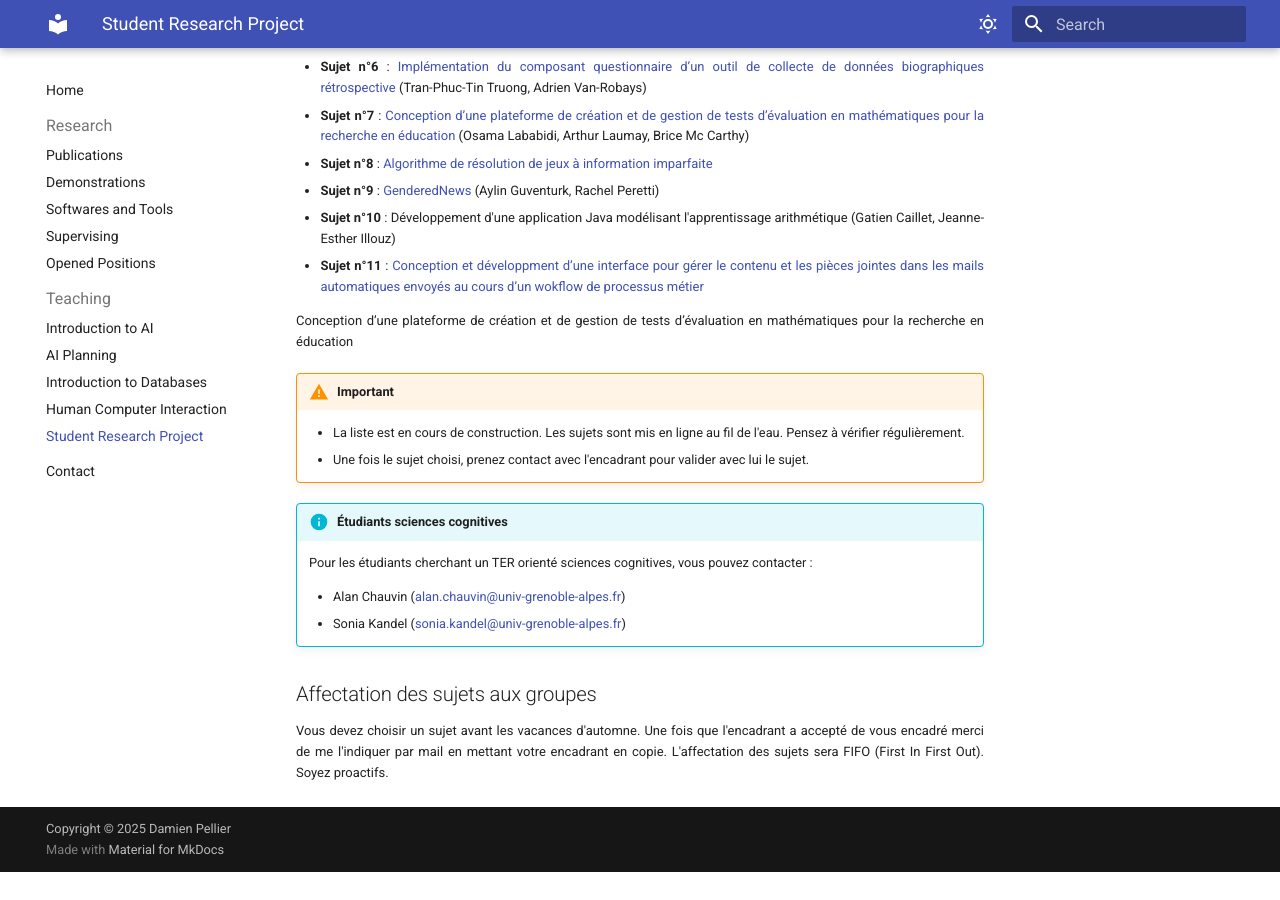
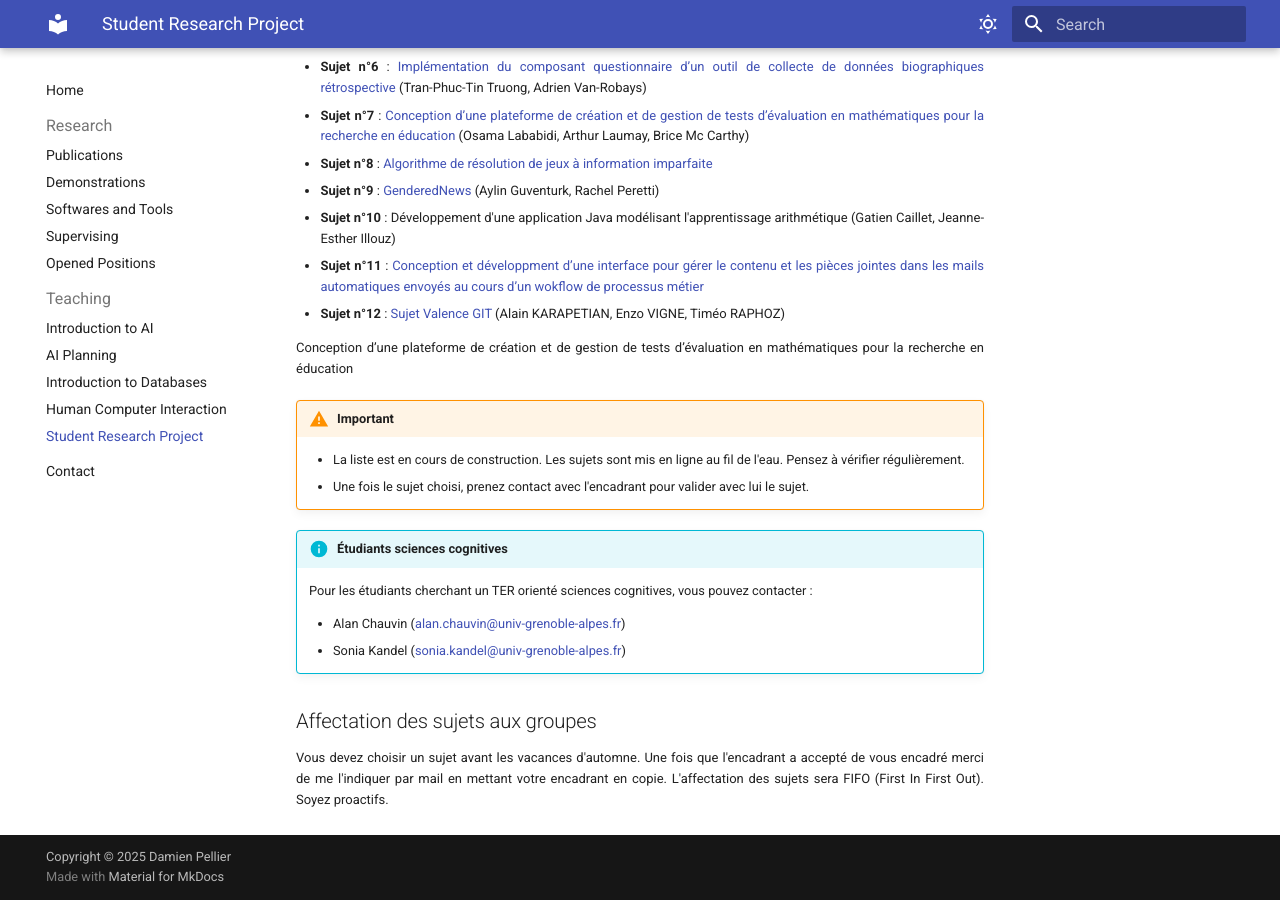
Before and after one commit to pellierd/homepage, an MkDocs documentation site: the page built from docs/teaching/srp.md, in a window 1280 px wide and 900 px high, scrolled down 1349 px. Built offline with MkDocs 1.6.1 and Material for MkDocs 9.7.7, drawn with Linux system fonts in a browser that asks for light colours; before the commit the page ends 2221 px from its top, so only the background shows below that.

Commit message:
modif ter

```diff
--- a/docs/teaching/srp.md
+++ b/docs/teaching/srp.md
@@ -47,6 +47,7 @@ La première période du projet est consacrée à l'élaboration des documents p
 - **Sujet n°10** : Développement d'une application Java modélisant l'apprentissage arithmétique (Gatien Caillet,
 Jeanne-Esther Illouz)
 - **Sujet n°11** : [Conception et développment d’une interface pour gérer le contenu et les pièces jointes dans les mails automatiques envoyés au cours d’un  wokflow de processus métier](srp/Sujet_11_2025.pdf)
+- **Sujet n°12** : [Sujet Valence]() [GIT](https://github.com/alkalain/MARL-RL-GUI.git) (Alain KARAPETIAN, Enzo VIGNE, Timéo RAPHOZ)
 
 
 
```
